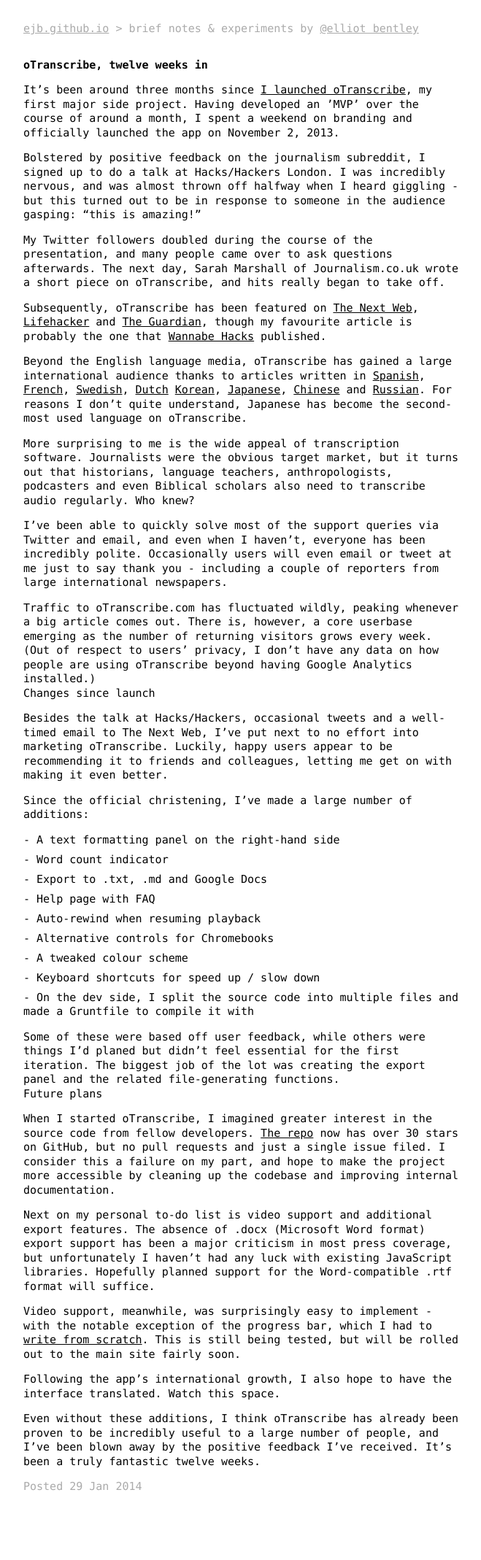
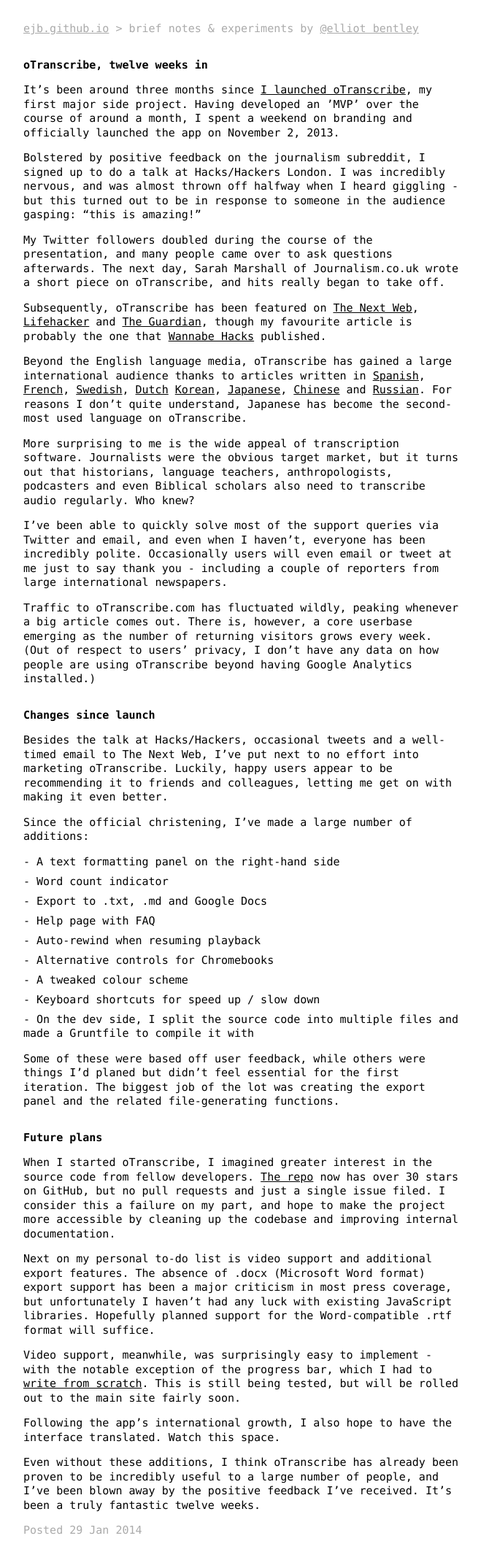
Before and after one commit to ejb/elliotbentley.com, a Jekyll site: the page built from _posts/2014-01-29-otranscribe-twelve-weeks.md, in a window 1280 px wide. Shown: the whole page at 73% size, without its empty margins (308-967 px from the left). Built offline with Jekyll 4.4.1, drawn with Linux system fonts in a browser that asks for light colours; before the commit the page ends 2078 px from its top, so only the background shows below that.

Commit message:
Changed h2 on posts

```diff
--- a/css/main.css
+++ b/css/main.css
@@ -28,7 +28,7 @@
     font-weight: bold;
 }
 
-.home h2 {
+h2 {
     margin-top: 2em;
     font-weight: bold;
 }
```
